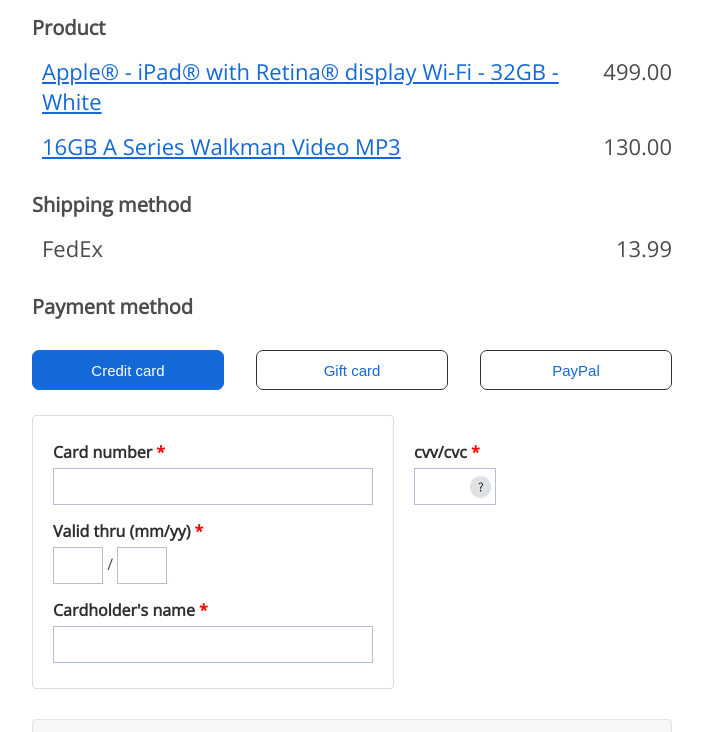
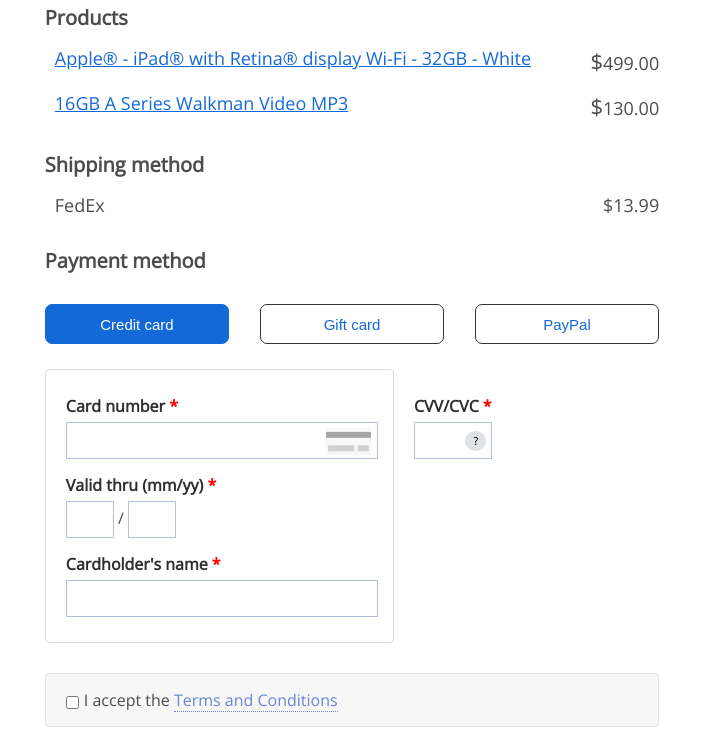
Before and after one commit to Apollo156156/test-Simtech, a plain HTML site: page index.html in a window 1280 px wide. Shown: the part 197-929 px from the top of the page, without its empty margins (288-991 px from the left). Drawn offline with nearby package versions, Linux system fonts and the light colour scheme.

Commit message:
release v2

```diff
--- a/index.html
+++ b/index.html
@@ -11,26 +11,26 @@
 </head>
 <body class="body">
     <header class="header">
-        <img class="logo" src="/img/Logo.png" alt="logo">
+        <img class="logo" src="img/Logo.png" alt="logo">
     </header>
     <main class="main">
         <div class="main-container">
             <h1 class="main-container__h1">Checkout</h1>
-            <h2 class="main-container__h2">Product</h2>
+            <h2 class="main-container__h2">Products</h2>
             <div class="main-container__table">
                 <div class="main-container__product">
                     <a class="main-container__a" href="#">Apple® - iPad® with Retina® display Wi-Fi - 32GB - White</a>
-                    <p>499.00</p>
+                    <p>$<span class="main-container__span_font-size">499.00</span></p>
                 </div>
                 <div class="main-container__product">
                     <a class="main-container__a" href="#">16GB A Series Walkman Video MP3</a>
-                    <p>130.00</p>
+                    <p>$<span class="main-container__span_font-size">130.00</span></p>
                 </div>
             </div>
             <h2 class="main-container__h2">Shipping method</h2>
             <div class="main-container__accessories">
                 <p>FedEx</p>
-                <p>13.99</p>
+                <p>$<span class="main-container__span_font-size">13.99</span></p>
             </div>
             <h2 class="main-container__h2">Payment method</h2>
             <div class="main-container__payment-method">
@@ -42,7 +42,7 @@
                 <div  class="main-container__data">
                     <div class="main-container__card">
                         <p class="main-container__card-p main-container__card-p_margin-top ">Card number<span class="main-container__span"> *</span></p>
-                        <input id="inputCard" class="main-container__input main-container__input_padding-left" name="card" minlength="19" maxlength="22" type="text" oninvalid="this.setCustomValidity('Введён неверный номер карты')" oninput="setCustomValidity('')" required >
+                            <input id="inputCard" class="main-container__input main-container__input_padding-left main-container__card-img" name="card" minlength="19" maxlength="22" type="text" oninvalid="this.setCustomValidity('Введён неверный номер карты')" oninput="setCustomValidity('')" required >
                         <p class="main-container__card-p">Valid thru (mm/yy)<span class="main-container__span"> *</span></p>
                         <div class="main-container__card-data">
                             <input class="main-container__input-data main-container__input" type="text" name="month" maxlength="2" oninput="maxValue(this);" required>
@@ -53,10 +53,10 @@
                         <input class="main-container__input  main-container__input_padding-left" type="text" name="name" maxlength="40" oninput="this.value = this.value.replace(/[^A-Za-z_\s]/, '');" required>
                     </div>
                     <div class="main-container__cvv">
-                        <p class="main-container__card-p main-container__card-p_margin-top">cvv/cvc <span class="main-container__span"> *</span></p>
+                        <p class="main-container__card-p main-container__card-p_margin-top">CVV/CVC <span class="main-container__span"> *</span></p>
                         <div class="">
                             <input class="main-container__input main-container__input-cvv" name="cvv" type="text" step="2" maxlength="3" oninput="this.value = this.value.replace(/[^-\d]/, '');" required>
-                            <img class="main-container__icon" src="/img/icon.png" alt="" >
+                            <img class="main-container__icon" src="img/icon.png" alt="" >
                         </div>
                     </div>
 
--- a/style.css
+++ b/style.css
@@ -5,13 +5,13 @@
 }
 .body{
     font-family: 'Open Sans', sans-serif;
-   max-width: 1280px;
+   max-width: 1024px;
    margin: 0 auto;
    color: #4d4c4c;
 
 }
 .main-container{
-    max-width: 50%;
+    max-width: 60%;
     margin-left: auto;
     margin-right: auto ;
     margin-top: 70px;
@@ -51,6 +51,7 @@
     margin-bottom: 30px;
     margin-top: 15px;
     margin-left: 10px;
+    font-size: 18px;
 }
 .main-container__payment-method{
     display: flex;
@@ -67,6 +68,9 @@
     border: 1px solid #333;
     font-size: 15px;
 }
+.main-container__span_font-size{
+    font-size: 18px;
+}
 .main-container__button:focus{
     border: 1px solid #1469d9;
     background: #1469d9;
@@ -74,6 +78,7 @@
 }
 .main-container__a{
     color: #1469d9;
+    font-size: 18px;
 }
 .main-container__span{
     color: red;
@@ -104,6 +109,7 @@
     height: 35px;
     border: 1px solid #6a81bd;
     opacity: 0.5;
+
 }
 .main-container__card-p{
     margin-top: 15px;
@@ -124,17 +130,26 @@
 }
 .main-container__input_padding-left{
     padding-left: 12px;
+    width: 97%;
 }
 .main-container__icon{
     position: sticky;
     width: 9%;
-    margin-left: -30px;
+    margin-left: -31px;
     vertical-align: middle;
     z-index: 100;
 
 }
+
+.main-container__card-img{
+    background-image: url(img/card.png);
+    background-repeat: no-repeat;
+    background-size: 45px;
+    background-position-x: 98%;
+    background-position-y: center;
+}
 .main-container__icon:hover{
-    content: url(/img/cvv.png);
+    content: url(img/cvv.png);
     position: absolute;
     max-width: 8%;
     vertical-align: top;
```
Also changed, not shown: img/card.png (added).
